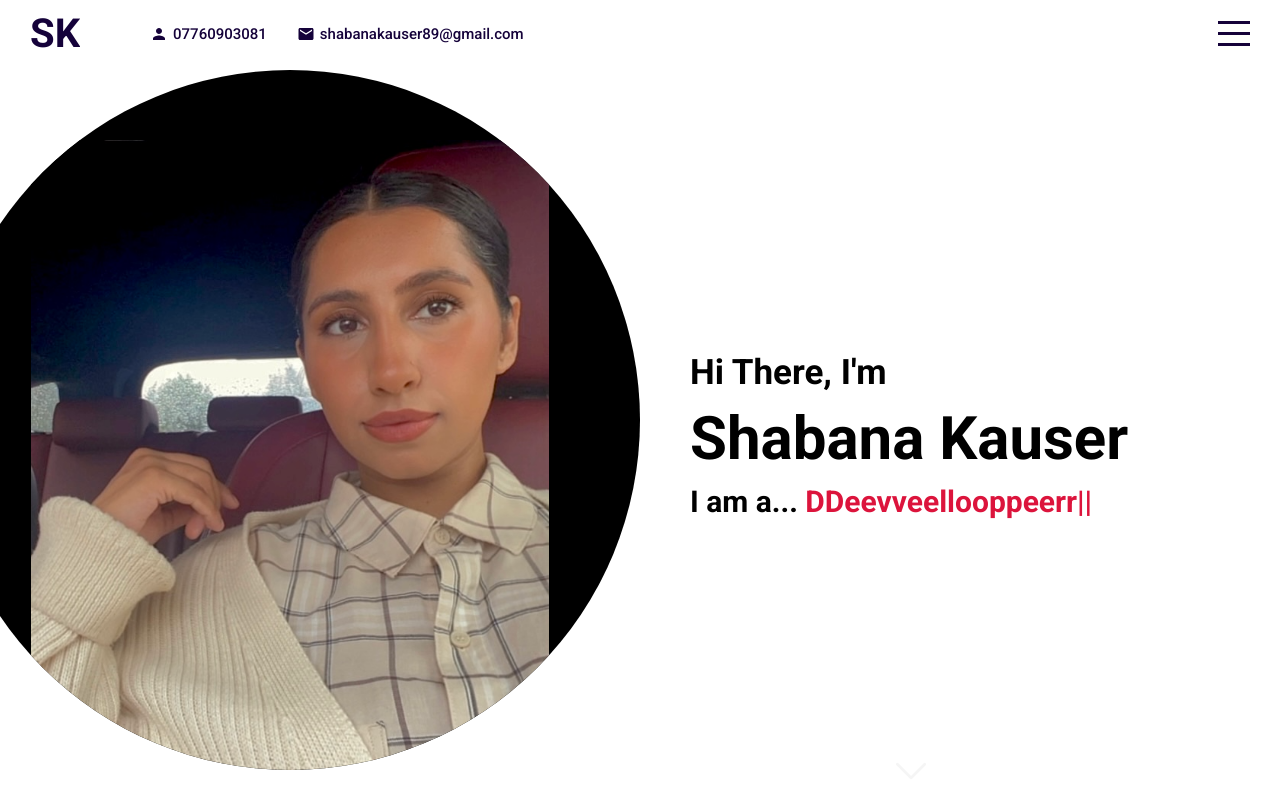
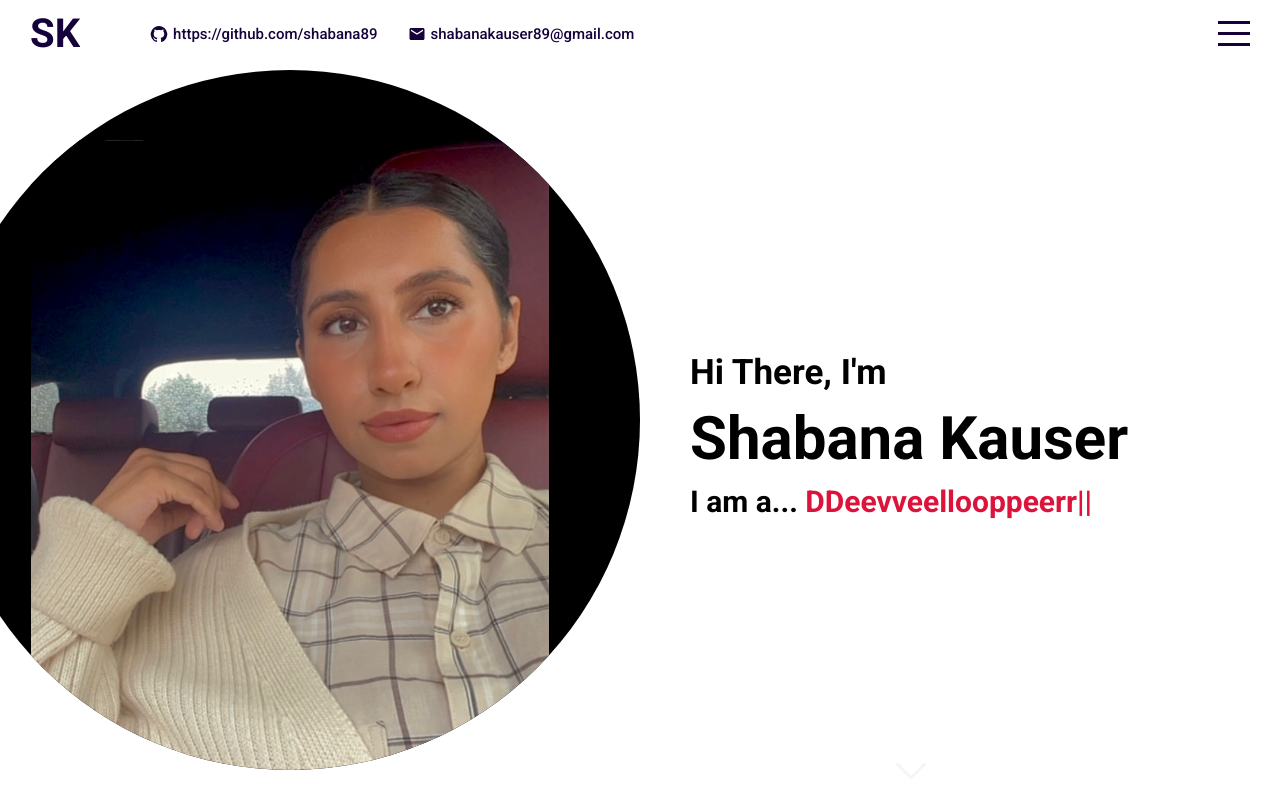
Before and after one commit to shabana89/portfolio, a React (Create React App) app in the folder my-portfolio/: page / in a window 1280 px wide. Built offline with nearby package versions, Linux system fonts and the light colour scheme.

Commit message:
removed telephone number and added github link instead

```diff
--- a/my-portfolio/src/components/topbar/Topbar.jsx
+++ b/my-portfolio/src/components/topbar/Topbar.jsx
@@ -1,5 +1,6 @@
 import "./topbar.scss";
-import { Person, Mail } from "@mui/icons-material";
+import { Mail } from "@mui/icons-material";
+import GitHubIcon from "@mui/icons-material/GitHub";
 
 function Topbar({ menuOpen, setMenuOpen }) {
   return (
@@ -10,8 +11,8 @@ function Topbar({ menuOpen, setMenuOpen }) {
             SK
           </a>
           <div className="itemContainer">
-            <Person className="icon" />
-            <span>07760903081</span>
+            <GitHubIcon className="icon" />
+            <span>https://github.com/shabana89</span>
           </div>
           <div className="itemContainer">
             <Mail className="icon" />
```
